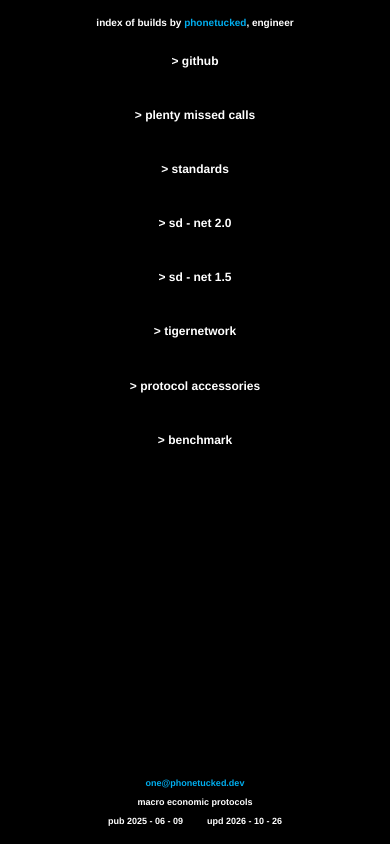
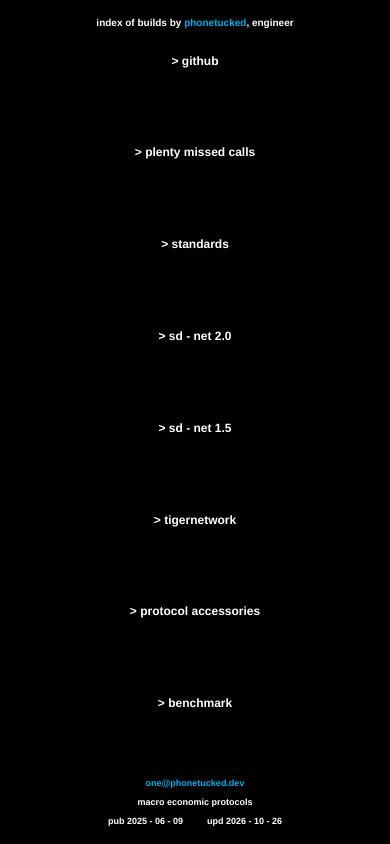
Before and after one commit to performance-tuned/phonetucked.dev, a Next.js app: page / in a window 390 px wide. Built offline with nearby package versions, Linux system fonts and the light colour scheme.

Commit message:
list fills the page

```diff
--- a/src/app/kinds.module.css
+++ b/src/app/kinds.module.css
@@ -2,7 +2,8 @@
   flex: 1;
   display: flex;
   flex-direction: column;
-  gap: 8vh;
+  justify-content: space-between;
+  gap: 32px;
   margin: 0;
   padding: 48px 0 8vh;
   list-style: none;
@@ -28,7 +29,7 @@
 
 @media (max-width: 640px) {
   .list {
-    gap: 5vh;
+    gap: 20px;
     padding-top: 24px;
     font-size: 12px;
   }
```
